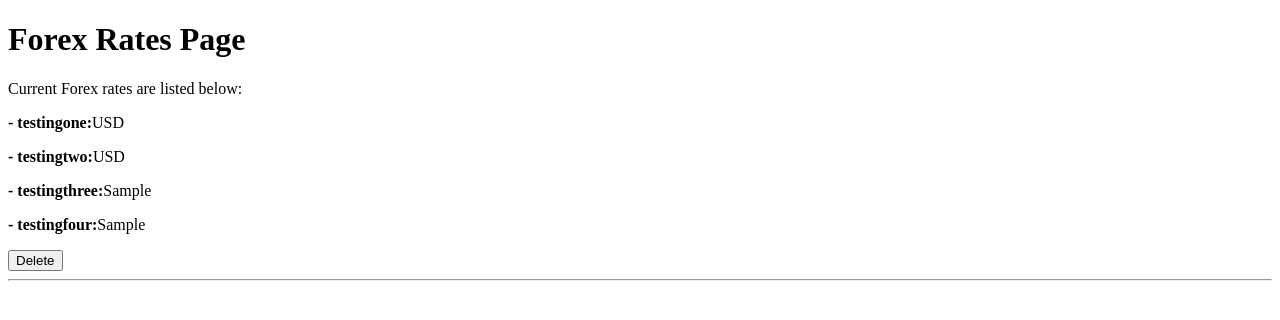
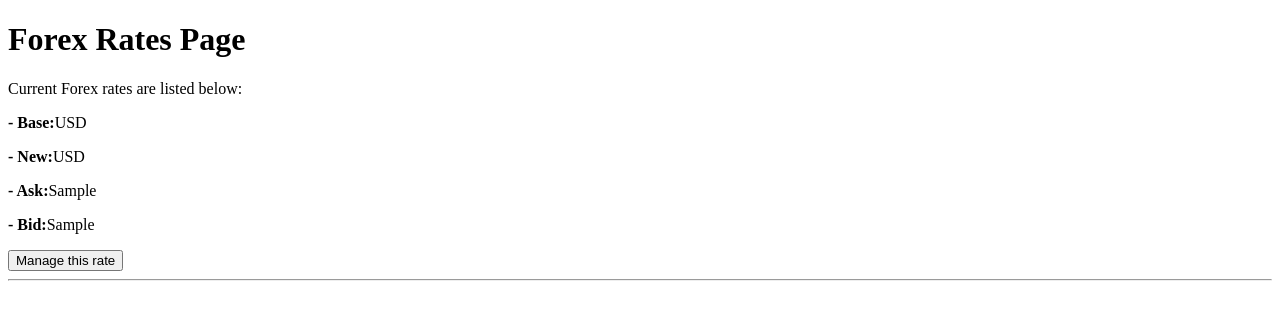
Before and after one commit to Wasim-Danyal/SFIA1-Project, a Flask app: page /convert in a window 1280 px wide. Shown: the part 34-354 px from the top of the page. Run offline with Flask 2, Linux system fonts and the light colour scheme; tables that the repository leaves empty hold one stand-in row (values such as "Sample post").

Commit message:
testing delete

```diff
--- a/application/routes.py
+++ b/application/routes.py
@@ -108,3 +108,13 @@ def account_delete():
 		db.session.delete(account)
 		db.session.commit()
 		return redirect(url_for('register'))
+
+
+@app.route("/delete/<id>", methods=["GET", "POST"])
+@login_required
+def delete_rate():
+	rate = Rates.query.filter_by(id=id).first()
+	for newrate in rates:
+		db.session.delete(rate)
+		db.session.commit()
+	return redirect(url_for('convert'))
--- a/application/templates/convert.html
+++ b/application/templates/convert.html
@@ -4,11 +4,12 @@
 <p>Current Forex rates are listed below:</p>
 {% for newrate in rates %}
 	<div>
-		<p><b> - testingone:</b>{{ newrate.base_currency}}</p>
-        <p><b> - testingtwo:</b>{{ newrate.new_currency}}</p>
-        <p><b> - testingthree:</b>{{ newrate.ask_rate}}</p>
-        <p><b> - testingfour:</b>{{ newrate.bid_rate}}</p>
-        <button type="submit">Delete</button>
+		<p><b> - Base:</b>{{ newrate.base_currency}}</p>
+        <p><b> - New:</b>{{ newrate.new_currency}}</p>
+        <p><b> - Ask:</b>{{ newrate.ask_rate}}</p>
+        <p><b> - Bid:</b>{{ newrate.bid_rate}}</p>
+        <form action="{{ url_for('convert_manage') }}">
+            <button type="submit">Manage this rate</button>
         <hr></hr>
 	</div>
 {% endfor %}
```
Also changed, not shown: application/templates/convert_manage.html (added).
